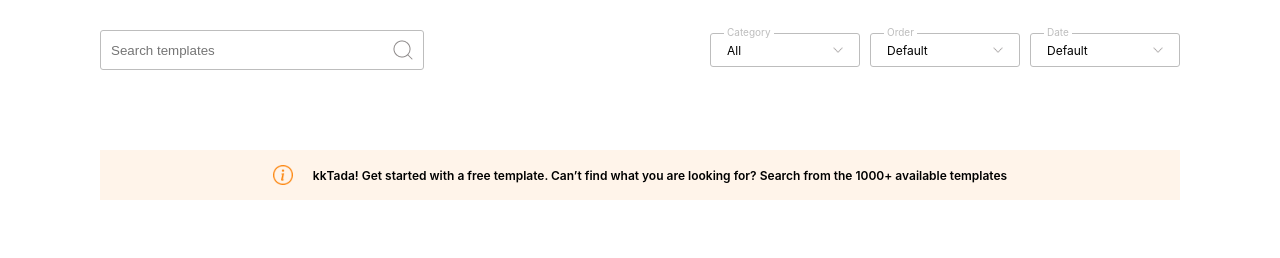
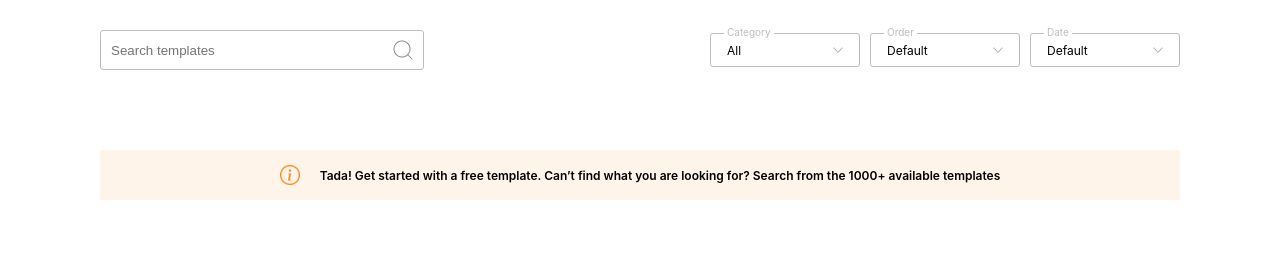
Before and after one commit to Makinde1034/Fromplus-task, a React (Create React App) app: page / in a window 1280 px wide. Shown: the top 258 px of the page. Built offline with nearby package versions, Linux system fonts and the light colour scheme; no server answers.

Commit message:
fix  : remove uneeded text from banner

```diff
--- a/src/components/banner/banner.tsx
+++ b/src/components/banner/banner.tsx
@@ -6,9 +6,8 @@ function Banner() {
   return (
     <div className={style.banner}>
         <div className={style.banner__in}>
-            <img src={info} alt="infoimage" />
-            <p>kk</p>
-            <p>Tada! Get started with a free template. Can’t find what you are looking for? Search from the 1000+ available templates</p>
+          <img src={info} alt="infoimage" />
+          <p>Tada! Get started with a free template. Can’t find what you are looking for? Search from the 1000+ available templates</p>
         </div>
     </div>
   )
```
